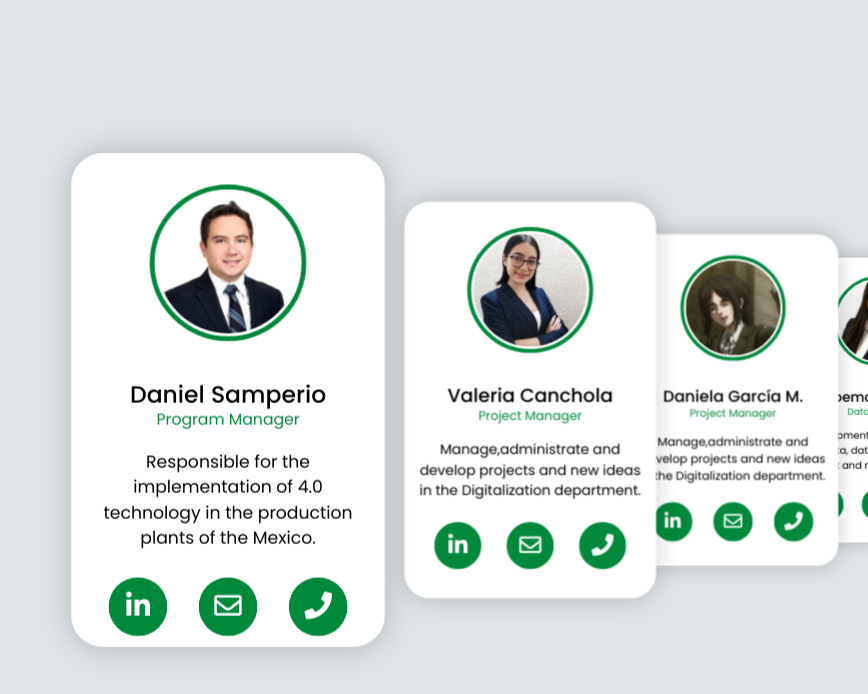
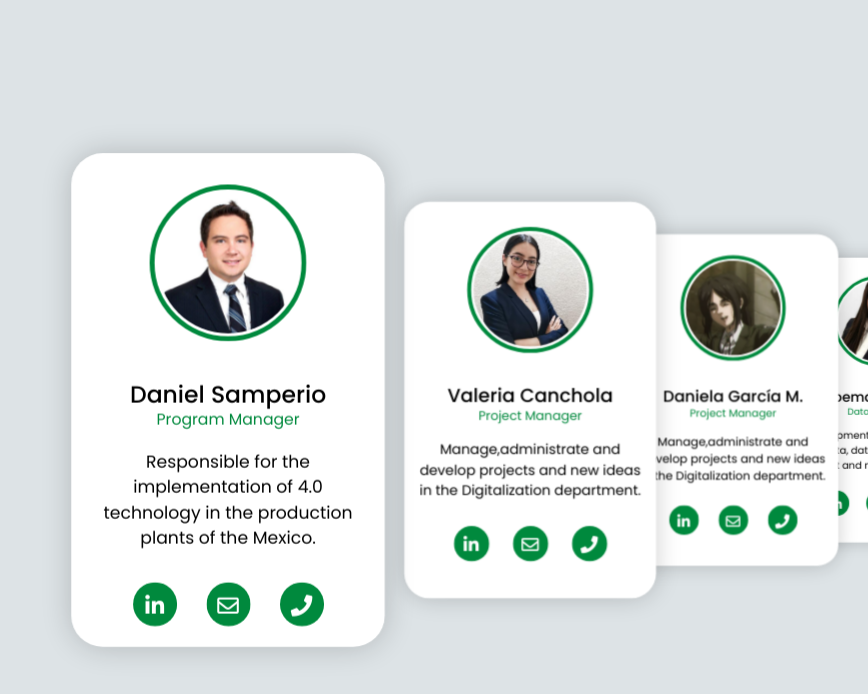
Before and after one commit to diegovegadeita/Credential_Project, a plain HTML site: page index.html in a window 1280 px wide. Shown: the whole page, without its empty margins (412-1280 px from the left). Drawn offline with nearby package versions, Linux system fonts and the light colour scheme.

Commit message:
Update styles.css

```diff
--- a/css/styles.css
+++ b/css/styles.css
@@ -113,20 +113,21 @@ body{
 
 
 .media-icons{
-  margin-top: 10px;
+  margin-top: 15px;
   display: flex;
 
 }
 .media-icons a{
+  display: block;
   text-align: center;
-  line-height: 55px;
-  height: 60px;
-  width: 60px;
-  margin: 0 16px;
-  font-size: 28px;
+  line-height:47px;
+  height: 45px;
+  width: 45px;
+  margin: 0 15px;
+  font-size: 22px;
   color: #FFF;
   border-radius: 50%;
-  border: 2px solid transparent;
+  border: 1px solid transparent;
   background: #00893d;
   transition: all 0.3s ease;
 }
```
